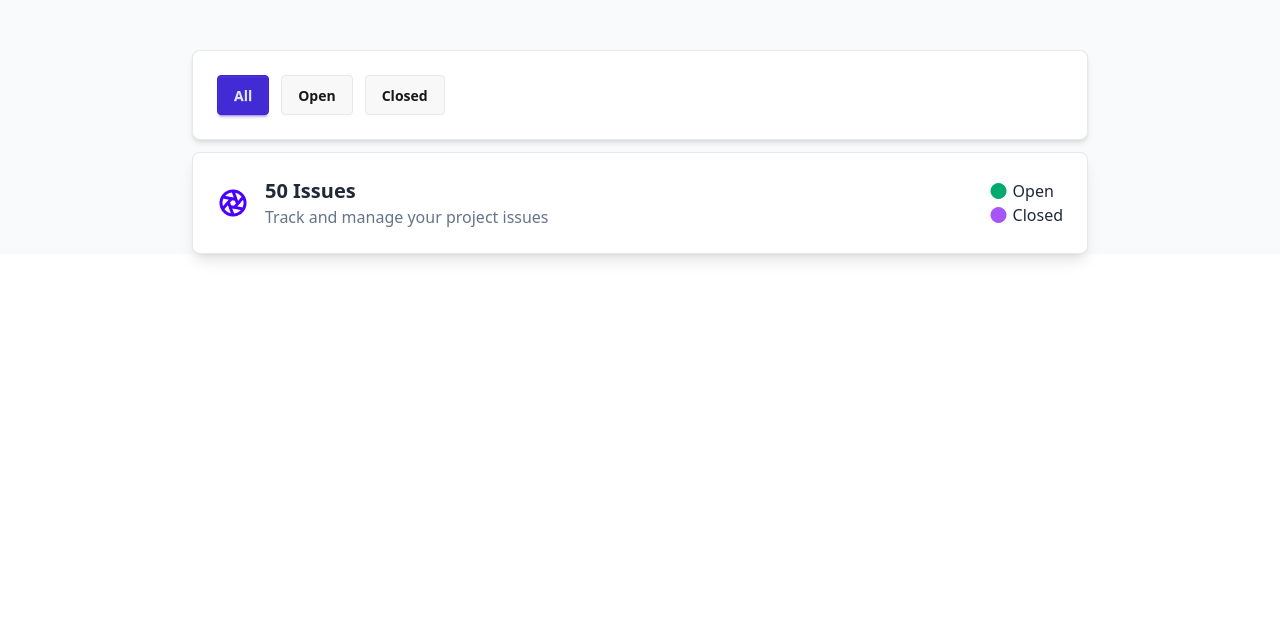
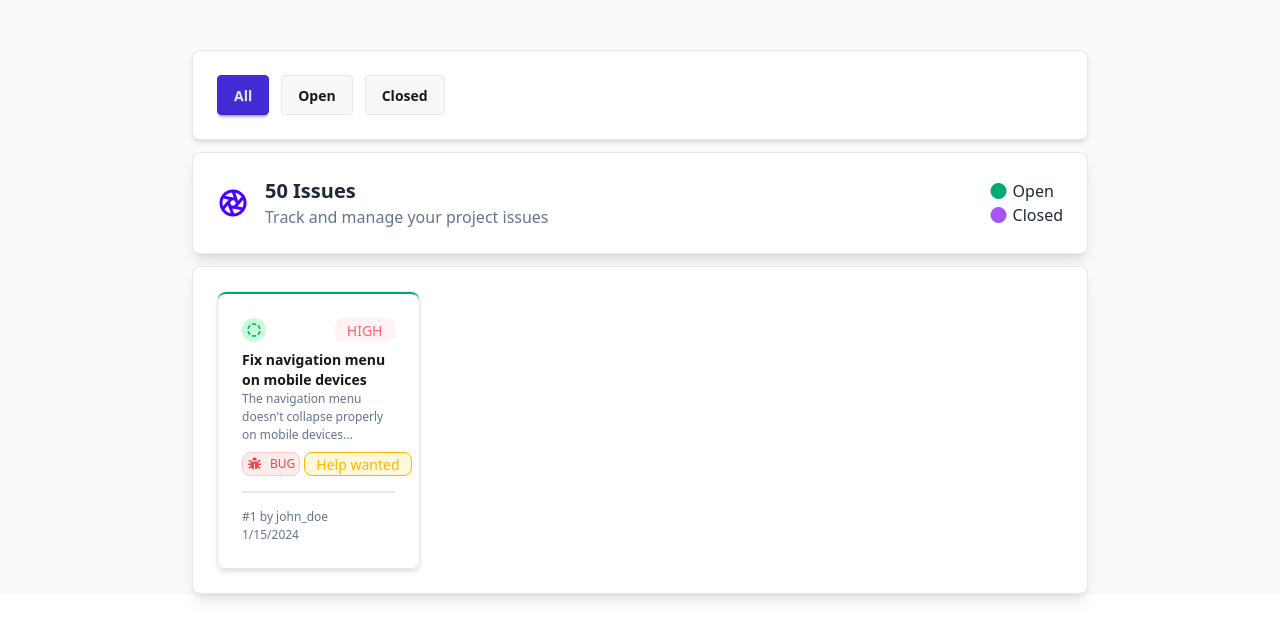
Before and after one commit to taposibarsa/assignment-5, a plain HTML site: page home.html in a window 1280 px wide. Shown: the part 74-714 px from the top of the page. Drawn offline with nearby package versions, Linux system fonts and the light colour scheme.

Commit message:
card has been done

```diff
--- a/home.html
+++ b/home.html
@@ -62,7 +62,36 @@
                </div>
            </div>
       </section>
+
+      <section class="bg-white w-[70%] mx-auto p-6 rounded-lg border border-[#b7b7b850] shadow-lg">
+         <div id="issue-container" class="grid grid-cols-4 gap-3">
+            <div class="shadow-md border border-[#b7b7b850] rounded-lg ">
+                <!-- first part -->
+              <div class="border-t-2 border-[#00A96E] rounded-lg p-6 space-y-2">
+                   <div class="flex justify-between items-center">
+                   <img src="./assets/Open-Status.png" alt="">
+                   <div class="badge badge-soft badge-error">HIGH</div>
+                </div>
+                <!-- 2nd part -->
+                 <div>
+                    <h2 class="text-sm font-semibold">Fix navigation menu on mobile devices</h2>
+                    <p class="text-[#64748b] text-[12px]" >The navigation menu doesn't collapse     properly on mobile devices...</p>
+                 </div>
+                 <div class="flex gap-1 items-center">
+                   <span class="badge text-[12px] text-[#EF4444] border-[#FECACA] bg-[#FEECEC] p-1"><i class="fa-solid fa-bug"></i>BUG</span>
+                   <div class="badge badge-outline badge-warning bg-[#FFF8DB]">Help wanted</div>
+                 </div>
+                 <div class="divider w-full"></div>
+                 <div>
+                  <p class="text-[#64748b] text-[12px]" >#1 by john_doe</p>
+                  <p class="text-[#64748b] text-[12px]" >1/15/2024</p>
+                 </div>
+              </div>
+            </div>
+         </div>
+
+      </section>
    </main>
-
+ <script src="./home.js"></script>
 </body>
 </html>
--- /dev/null
+++ b/home.js
@@ -0,0 +1 @@
+console.log("home connected")
```
